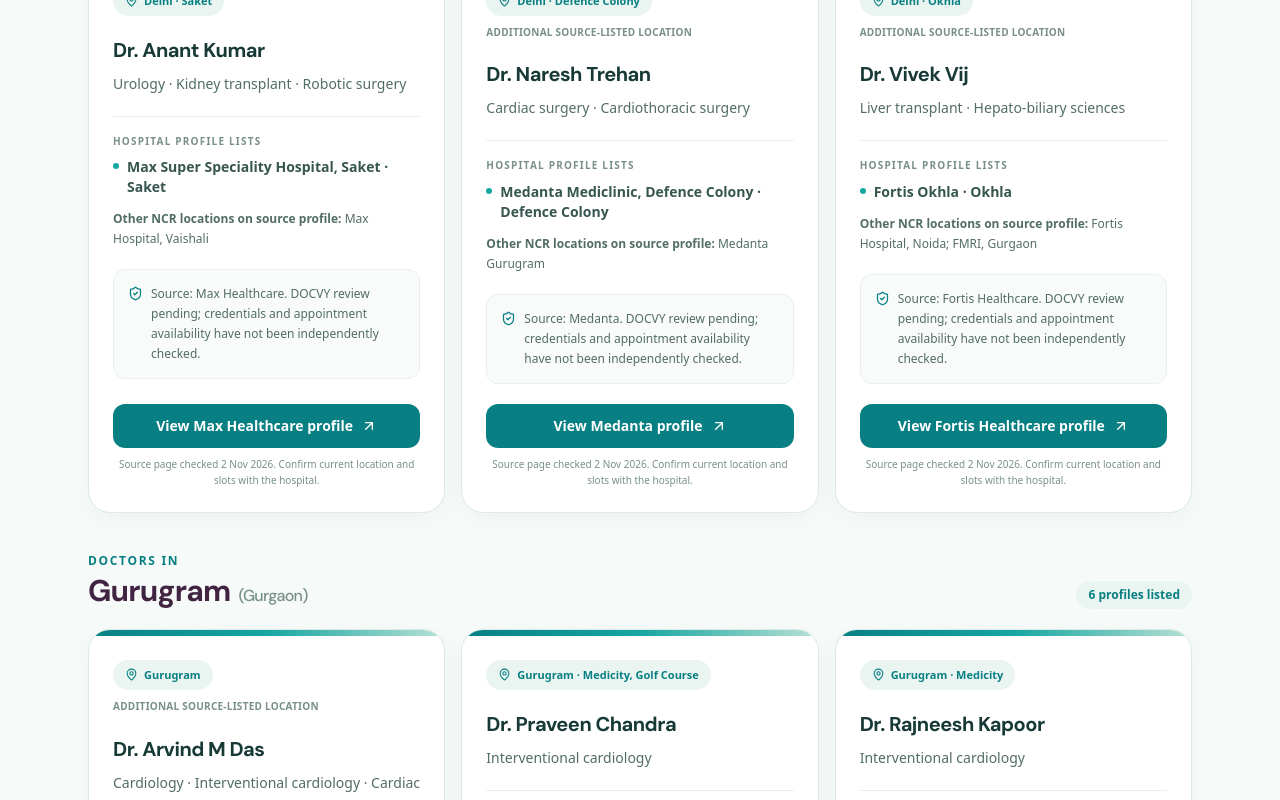
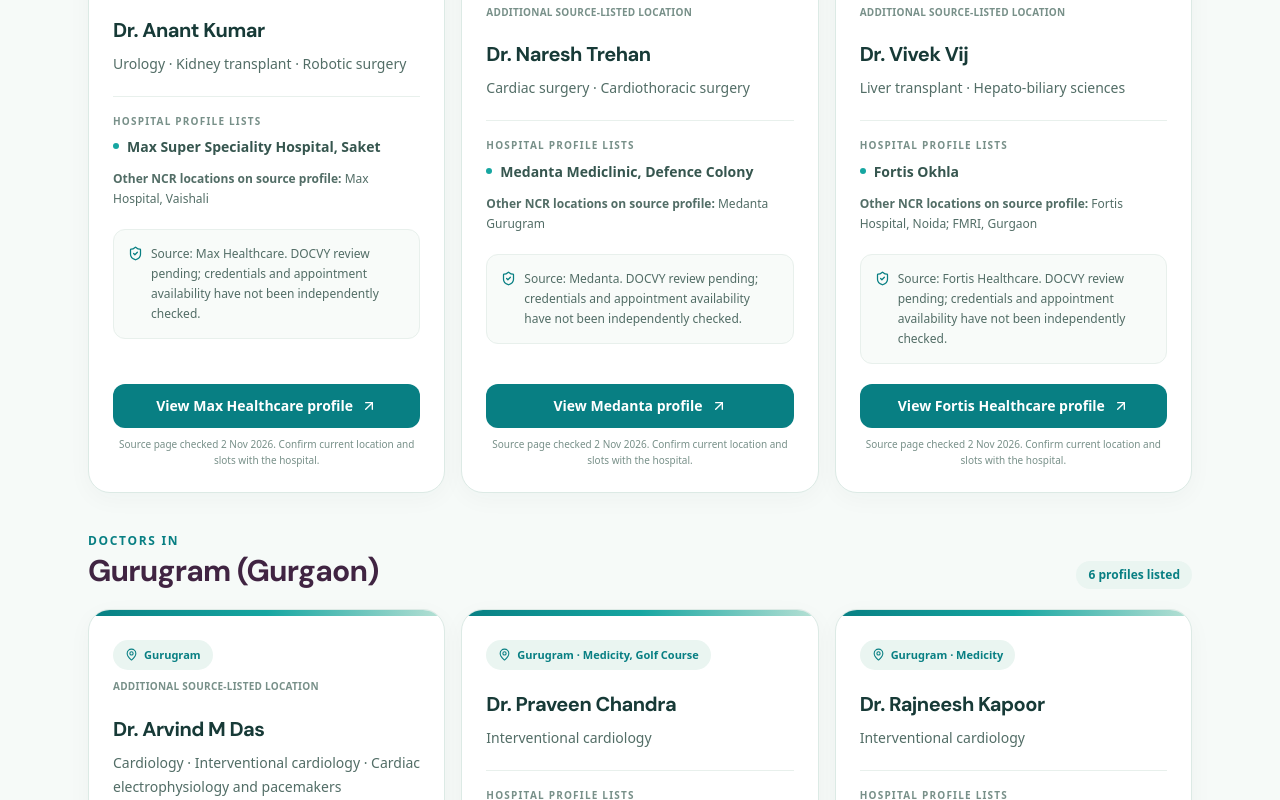
Before and after one commit to rishimartin816-ui/Docvy, a Next.js app: page /doctors in a window 1280 px wide. Shown: the part 1840-2640 px from the top of the page. Built offline with nearby package versions, Linux system fonts and the light colour scheme.

Commit message:
Polish provider location labels

```diff
--- a/components/DoctorDirectory.tsx
+++ b/components/DoctorDirectory.tsx
@@ -5,6 +5,11 @@ import { ArrowUpRight, MapPin, Search, ShieldCheck } from "lucide-react";
 import { providerCandidates, providerCities, providerSpecialties, type ProviderCity } from "@/lib/provider-candidates";
 
 type CityFilter = "All Delhi NCR" | ProviderCity;
+
+function formatFacility(facility: string, locality?: string) {
+  if (!locality || facility.toLocaleLowerCase().includes(locality.toLocaleLowerCase())) return facility;
+  return `${facility} · ${locality}`;
+}
 
 export default function DoctorDirectory() {
   const [city, setCity] = useState<CityFilter>("All Delhi NCR");
@@ -39,10 +44,10 @@ export default function DoctorDirectory() {
       const cityDoctors = matches.filter((doctor) => doctor.locations.some((location) => location.city === cityName));
       if (!cityDoctors.length) return null;
       return <section key={cityName} className="mt-10 scroll-mt-24" aria-labelledby={`city-${cityName.toLowerCase()}`}>
-        <div className="mb-5 flex flex-wrap items-end justify-between gap-3"><div><p className="text-xs font-extrabold tracking-[0.14em] text-[#087F83]">DOCTORS IN</p><h2 id={`city-${cityName.toLowerCase()}`} className="mt-1 text-2xl font-bold md:text-3xl">{cityName}{cityName === "Gurugram" ? <span className="ml-2 text-base font-medium text-[#789089]">(Gurgaon)</span> : null}</h2></div><span className="rounded-full bg-[#EAF5F1] px-3 py-1.5 text-xs font-bold text-[#087F83]">{cityDoctors.length} profiles listed</span></div>
+        <div className="mb-5 flex flex-wrap items-end justify-between gap-3"><div><p className="text-xs font-extrabold tracking-[0.14em] text-[#087F83]">DOCTORS IN</p><h2 id={`city-${cityName.toLowerCase()}`} className="mt-1 text-2xl font-bold md:text-3xl">{cityName}{cityName === "Gurugram" ? " (Gurgaon)" : ""}</h2></div><span className="rounded-full bg-[#EAF5F1] px-3 py-1.5 text-xs font-bold text-[#087F83]">{cityDoctors.length} profiles listed</span></div>
         <div className="grid gap-4 md:grid-cols-2 xl:grid-cols-3">{cityDoctors.map((doctor) => {
           const cityLocations = doctor.locations.filter((location) => location.city === cityName);
-          const secondaryLocations = doctor.locations.filter((location) => location.city !== cityName).map((location) => `${location.facility}${location.locality ? `, ${location.locality}` : ""}`);
+          const secondaryLocations = doctor.locations.filter((location) => location.city !== cityName).map((location) => formatFacility(location.facility, location.locality));
           const allListedFacilities = doctor.locations.map((location) => location.facility.toLocaleLowerCase());
           const extraLocations = [...new Set([...secondaryLocations, ...doctor.otherNcrLocations.filter((place) => !allListedFacilities.some((facility) => place.toLocaleLowerCase().includes(facility)))])];
           const isPrimaryCity = cityLocations.some((location) => location.primary);
@@ -52,7 +57,7 @@ export default function DoctorDirectory() {
               <div className="flex flex-wrap items-center justify-between gap-2"><span className="inline-flex items-center gap-1.5 rounded-full bg-[#EAF5F1] px-3 py-1.5 text-[11px] font-bold text-[#087F83]"><MapPin size={13} />{cityName}{cityLocations.some((location) => location.locality) ? ` · ${[...new Set(cityLocations.flatMap((location) => location.locality ? [location.locality] : []))].join(", ")}` : ""}</span>{!isPrimaryCity && <span className="text-[10px] font-semibold uppercase tracking-wide text-[#789089]">Additional source-listed location</span>}</div>
               <h3 className="mt-5 text-xl font-bold tracking-tight text-[#173A37]">{doctor.name}</h3>
               <p className="mt-2 text-sm leading-6 text-[#526D66]">{doctor.specialties.join(" · ")}</p>
-              <div className="mt-5 border-t border-[#E8F0EC] pt-4"><p className="text-[10px] font-bold uppercase tracking-[0.12em] text-[#789089]">Hospital profile lists</p><ul className="mt-2 space-y-2">{cityLocations.map((location) => <li key={`${location.facility}-${location.locality ?? ""}`} className="flex gap-2 text-sm font-semibold leading-5 text-[#36564F]"><span aria-hidden="true" className="mt-1.5 h-1.5 w-1.5 shrink-0 rounded-full bg-[#16A6A1]" /><span>{location.facility}{location.locality ? ` · ${location.locality}` : ""}</span></li>)}</ul></div>
+              <div className="mt-5 border-t border-[#E8F0EC] pt-4"><p className="text-[10px] font-bold uppercase tracking-[0.12em] text-[#789089]">Hospital profile lists</p><ul className="mt-2 space-y-2">{cityLocations.map((location) => <li key={`${location.facility}-${location.locality ?? ""}`} className="flex gap-2 text-sm font-semibold leading-5 text-[#36564F]"><span aria-hidden="true" className="mt-1.5 h-1.5 w-1.5 shrink-0 rounded-full bg-[#16A6A1]" /><span>{formatFacility(location.facility, location.locality)}</span></li>)}</ul></div>
               {extraLocations.length > 0 && <p className="mt-3 text-xs leading-5 text-[#526D66]"><span className="font-semibold">Other NCR locations on source profile:</span> {extraLocations.join("; ")}</p>}
               <div className="mt-5 rounded-xl border border-[#E8F0EC] bg-[#F8FBF9] p-3.5"><div className="flex items-start gap-2"><ShieldCheck size={15} className="mt-0.5 shrink-0 text-[#087F83]" /><p className="text-xs leading-5 text-[#526D66]">Source: {doctor.hospital}. DOCVY review pending; credentials and appointment availability have not been independently checked.</p></div></div>
               <div className="mt-auto pt-5"><a href={doctor.sourceUrl} target="_blank" rel="noopener noreferrer" className="inline-flex min-h-11 w-full items-center justify-center gap-2 rounded-xl bg-[#087F83] px-4 text-sm font-bold text-white transition hover:bg-[#066D70]">View {doctor.hospital} profile <ArrowUpRight size={16} /></a><p className="mt-2 text-center text-[10px] leading-4 text-[#789089]">Source page checked {doctor.sourceChecked}. Confirm current location and slots with the hospital.</p></div>
```
